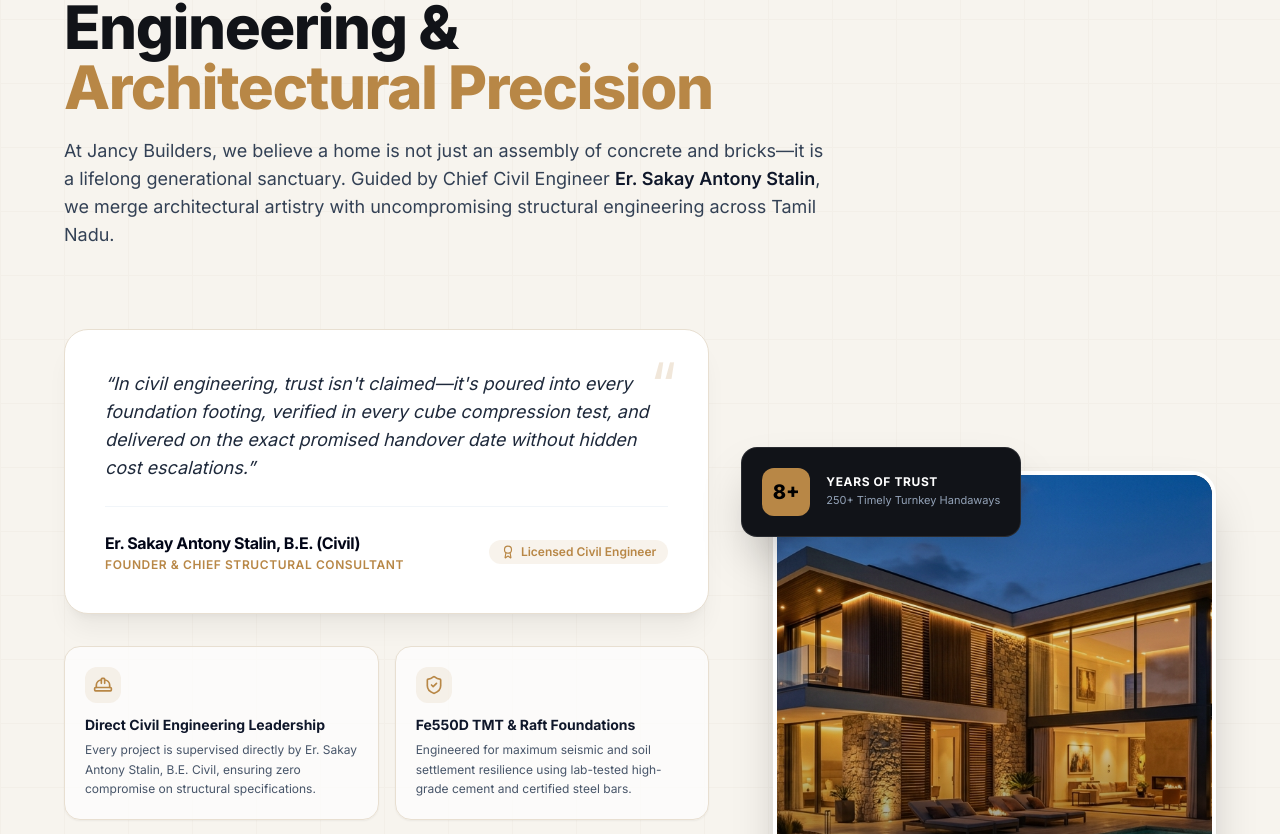
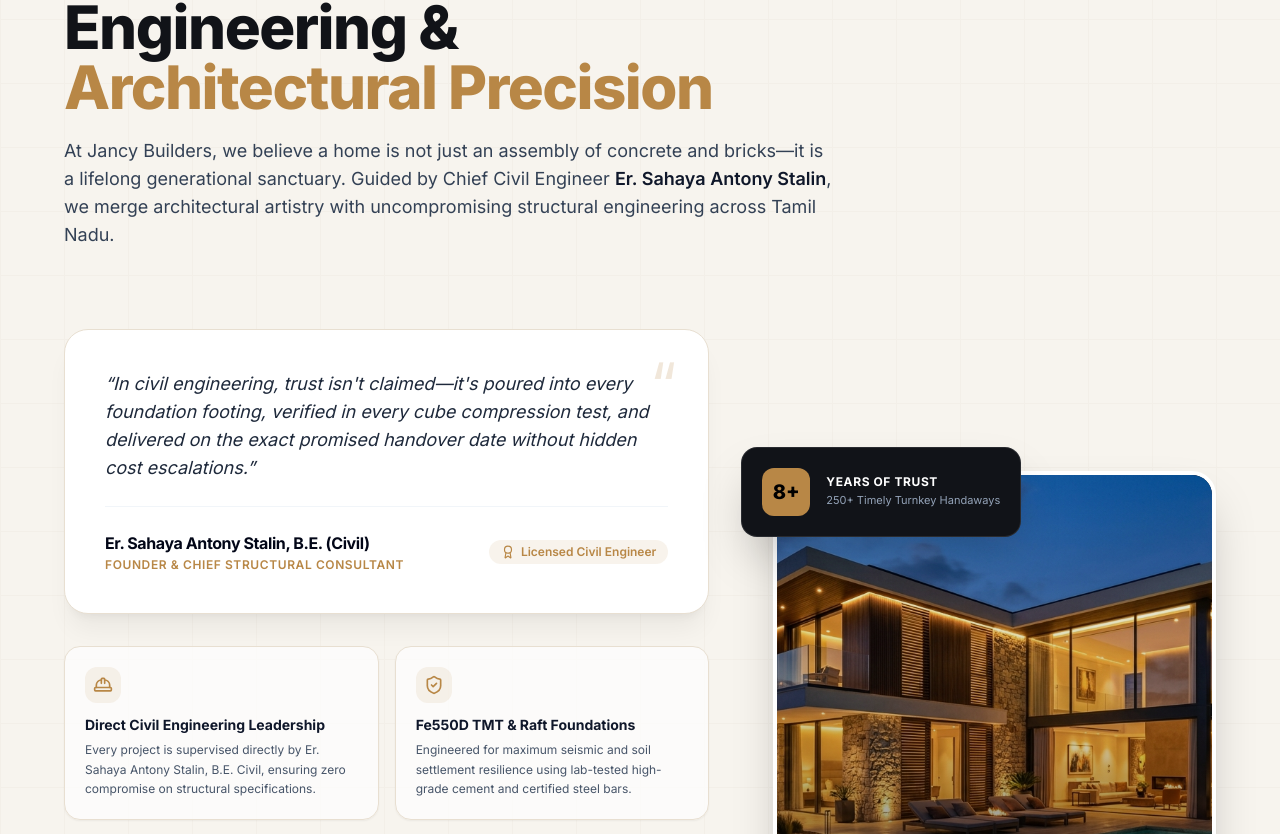
Before and after one commit to SURIYAKUMARE/Jancy-Builder, a Next.js app: page / in a window 1280 px wide. Shown: the part 1186-2020 px from the top of the page. Built offline with nearby package versions, Linux system fonts and the light colour scheme; a web font is replaced by a local one.

Commit message:
fix: update founder and chief engineer name to Er. Sahaya Antony Stalin across all components and configurations

```diff
--- a/components/exact/FooterExact.tsx
+++ b/components/exact/FooterExact.tsx
@@ -26,7 +26,7 @@
               />
             </Link>
             <p className="text-slate-400 text-[12px] leading-relaxed pt-1">
-              Led by <strong className="text-white">Er. Sakay Antony Stalin</strong>, Jancy Builders has been transforming blueprints into landmark residences and commercial spaces since 2016.
+              Led by <strong className="text-white">Er. Sahaya Antony Stalin</strong>, Jancy Builders has been transforming blueprints into landmark residences and commercial spaces since 2016.
             </p>
             <div className="flex items-center gap-1.5 pt-1 text-[#DC2626]">
               <div className="flex items-center">
@@ -150,7 +150,7 @@
               <Youtube className="w-3.5 h-3.5" />
             </a>
             <a
-              href="https://wa.me/917708247124?text=Hello%20Jancy%20Builders%2C%20I%20would%20like%20to%20discuss%20a%20construction%20project%20with%20Er.%20Sakay%20Antony%20Stalin."
+              href="https://wa.me/917708247124?text=Hello%20Jancy%20Builders%2C%20I%20would%20like%20to%20discuss%20a%20construction%20project%20with%20Er.%20Sahaya%20Antony%20Stalin."
               target="_blank"
               rel="noreferrer"
               className="w-8 h-8 rounded-full bg-slate-800/80 hover:bg-[#25D366] text-slate-300 hover:text-white flex items-center justify-center transition-colors"
--- a/components/exact/NavbarExact.tsx
+++ b/components/exact/NavbarExact.tsx
@@ -48,7 +48,7 @@
   ];
 
   const whatsappMessage = encodeURIComponent(
-    "Hello Jancy Builders, I visited your website and would like to consult with Chief Engineer Er. Sakay Antony Stalin regarding a new construction project."
+    "Hello Jancy Builders, I visited your website and would like to consult with Chief Engineer Er. Sahaya Antony Stalin regarding a new construction project."
   );
   const whatsappUrl = `https://wa.me/917708247124?text=${whatsappMessage}`;
 
@@ -147,7 +147,7 @@
           <a
             href="tel:+917708247124"
             className="hidden xl:flex items-center gap-2 text-slate-800 hover:text-[#C29061] transition-colors group/phone"
-            title="Call Er. Sakay Antony Stalin (+91 77082 47124)"
+            title="Call Er. Sahaya Antony Stalin (+91 77082 47124)"
           >
             <div className="w-8 h-8 rounded-full bg-slate-100 flex items-center justify-center text-slate-700 group-hover/phone:bg-[#C29061] group-hover/phone:text-white transition-colors">
               <Phone className="w-3.5 h-3.5 stroke-[2.2]" />
--- a/components/exact/ProjectsExact.tsx
+++ b/components/exact/ProjectsExact.tsx
@@ -189,7 +189,7 @@
   // WhatsApp helper for specific project
   const getProjectWhatsappUrl = (p: ProjectItem) => {
     const text = encodeURIComponent(
-      `Hello Er. Sakay Antony Stalin, I am interested in building a project similar to "${p.title}" (${p.location}, ${p.area}). Please share floor plans, specifications, and turnkey budget details.`
+      `Hello Er. Sahaya Antony Stalin, I am interested in building a project similar to "${p.title}" (${p.location}, ${p.area}). Please share floor plans, specifications, and turnkey budget details.`
     );
     return `https://wa.me/917708247124?text=${text}`;
   };
@@ -602,7 +602,7 @@
                     {selectedProject.engineering}
                   </p>
                   <p className="text-[11px] text-slate-400 mt-2 font-mono">
-                    Supervised &amp; Certified by: <strong>Er. Sakay Antony Stalin</strong> (B.E. Civil, Jancy Builders)
+                    Supervised &amp; Certified by: <strong>Er. Sahaya Antony Stalin</strong> (B.E. Civil, Jancy Builders)
                   </p>
                 </div>
 
--- a/components/mobile/MobileBottomBar.tsx
+++ b/components/mobile/MobileBottomBar.tsx
@@ -28,7 +28,7 @@
   }, []);
 
   const whatsappMessage = encodeURIComponent(
-    "Hello Jancy Builders, I would like to get a turnkey construction cost estimate and site consultation with Er. Sakay Antony Stalin."
+    "Hello Jancy Builders, I would like to get a turnkey construction cost estimate and site consultation with Er. Sahaya Antony Stalin."
   );
   const whatsappUrl = `https://wa.me/917708247124?text=${whatsappMessage}`;
 
@@ -58,7 +58,7 @@
             <a
               href="tel:+917708247124"
               className="bg-white/10 hover:bg-white/20 active:scale-[0.98] text-white border border-white/15 font-semibold text-xs py-3 px-3.5 rounded-xl flex items-center justify-center gap-1.5 transition-all select-none"
-              title="Call Er. Sakay Antony Stalin"
+              title="Call Er. Sahaya Antony Stalin"
             >
               <Phone className="w-4 h-4 text-[#B88746]" />
               <span className="font-mono">Call</span>
--- a/components/quote/QuoteModal.tsx
+++ b/components/quote/QuoteModal.tsx
@@ -71,7 +71,7 @@
 
 ✅ *Included:* Structural + MEP + Finishing + 100% Guaranteed Timeline
 
-Hello Er. Sakay Antony Stalin, I would like to request the comprehensive BOQ document and schedule an architectural site evaluation.`;
+Hello Er. Sahaya Antony Stalin, I would like to request the comprehensive BOQ document and schedule an architectural site evaluation.`;
 
     return `https://wa.me/917708247124?text=${encodeURIComponent(message)}`;
   };
@@ -162,7 +162,7 @@
               {submittedQuoteId}
             </div>
             <p className="text-xs text-slate-400 max-w-md mx-auto">
-              Our Chief Structural Engineer, <strong>Er. Sakay Antony Stalin</strong>, will review your project and contact you at <strong className="text-slate-200">{phone}</strong> within 24 hours with a comprehensive site evaluation.
+              Our Chief Structural Engineer, <strong>Er. Sahaya Antony Stalin</strong>, will review your project and contact you at <strong className="text-slate-200">{phone}</strong> within 24 hours with a comprehensive site evaluation.
             </p>
 
             <div className="pt-3 flex flex-col sm:flex-row items-center justify-center gap-3">
@@ -347,7 +347,7 @@
             {/* Footer Note Matching media_1790183200649.png */}
             <div className="text-center pt-1">
               <p className="text-[11px] text-slate-400">
-                Prefer speaking directly? Call Er. Sakay Antony Stalin at{" "}
+                Prefer speaking directly? Call Er. Sahaya Antony Stalin at{" "}
                 <a
                   href="tel:+917708247124"
                   onClick={() => trackEvent("expert_call_click", { source: "quote_modal" })}
--- a/components/sections/AboutEditorial.tsx
+++ b/components/sections/AboutEditorial.tsx
@@ -32,7 +32,7 @@
     {
       icon: HardHat,
       title: "Direct Civil Engineering Leadership",
-      desc: "Every project is supervised directly by Er. Sakay Antony Stalin, B.E. Civil, ensuring zero compromise on structural specifications.",
+      desc: "Every project is supervised directly by Er. Sahaya Antony Stalin, B.E. Civil, ensuring zero compromise on structural specifications.",
     },
     {
       icon: ShieldCheck,
@@ -52,7 +52,7 @@
   ];
 
   const whatsappMessage = encodeURIComponent(
-    "Hello Er. Sakay Antony Stalin, I reviewed the Jancy Builders profile and would like to schedule an architectural consultation and site inspection for my upcoming construction."
+    "Hello Er. Sahaya Antony Stalin, I reviewed the Jancy Builders profile and would like to schedule an architectural consultation and site inspection for my upcoming construction."
   );
   const whatsappUrl = `https://wa.me/917708247124?text=${whatsappMessage}`;
 
@@ -76,7 +76,7 @@
           </h2>
 
           <p className="mt-5 text-base sm:text-lg text-slate-700 leading-relaxed font-normal">
-            At Jancy Builders, we believe a home is not just an assembly of concrete and bricks—it is a lifelong generational sanctuary. Guided by Chief Civil Engineer <span className="font-semibold text-slate-900">Er. Sakay Antony Stalin</span>, we merge architectural artistry with uncompromising structural engineering across Tamil Nadu.
+            At Jancy Builders, we believe a home is not just an assembly of concrete and bricks—it is a lifelong generational sanctuary. Guided by Chief Civil Engineer <span className="font-semibold text-slate-900">Er. Sahaya Antony Stalin</span>, we merge architectural artistry with uncompromising structural engineering across Tamil Nadu.
           </p>
         </div>
 
@@ -98,7 +98,7 @@
               <div className="mt-6 pt-6 border-t border-slate-100 flex items-center justify-between flex-wrap gap-4">
                 <div>
                   <h4 className="text-base font-bold text-slate-950 font-sans tracking-tight">
-                    Er. Sakay Antony Stalin, B.E. (Civil)
+                    Er. Sahaya Antony Stalin, B.E. (Civil)
                   </h4>
                   <p className="text-xs font-mono uppercase tracking-wider text-[#B88746] font-semibold mt-0.5">
                     Founder &amp; Chief Structural Consultant
--- a/components/sections/EstimatorSection.tsx
+++ b/components/sections/EstimatorSection.tsx
@@ -142,7 +142,7 @@
 • 100% On-Time Delivery Guarantee
 • Complete Project Management & 3D BIM MEP
 
-Hello Er. Sakay Antony Stalin, I configured this project on the Jancy Builders website and would like to receive the full BOQ breakdown and schedule a direct site consultation.`;
+Hello Er. Sahaya Antony Stalin, I configured this project on the Jancy Builders website and would like to receive the full BOQ breakdown and schedule a direct site consultation.`;
 
     const encoded = encodeURIComponent(message);
     const whatsappUrl = `https://wa.me/917708247124?text=${encoded}`;
@@ -604,7 +604,7 @@
                   <div className="relative w-10 h-10 rounded-full overflow-hidden border border-white/20 bg-slate-800 flex-shrink-0">
                     <Image
                       src="/images/testimonials/arun-kumar.jpg"
-                      alt="Er. Sakay Antony Stalin"
+                      alt="Er. Sahaya Antony Stalin"
                       fill
                       className="object-cover"
                     />
@@ -622,7 +622,7 @@
                   <a
                     href="tel:+917708247124"
                     className="w-8 h-8 rounded-full bg-white/10 hover:bg-[#C29061] text-white hover:text-slate-950 flex items-center justify-center transition-colors shadow-sm"
-                    title="Call Er. Sakay Antony Stalin (+91 77082 47124)"
+                    title="Call Er. Sahaya Antony Stalin (+91 77082 47124)"
                   >
                     <Phone className="w-3.5 h-3.5" />
                   </a>
--- a/data/hero-config.json
+++ b/data/hero-config.json
@@ -2,7 +2,7 @@
   "hero": {
     "companyName": "JANCY BUILDERS",
     "brandTagline": "BUILD THE WORLD",
-    "founder": "Er. Sakay Antony Stalin",
+    "founder": "Er. Sahaya Antony Stalin",
     "role": "Founder & Principal Civil Engineer",
     "phone": "+91 77082 47124",
     "whatsapp": "+917708247124",
```
